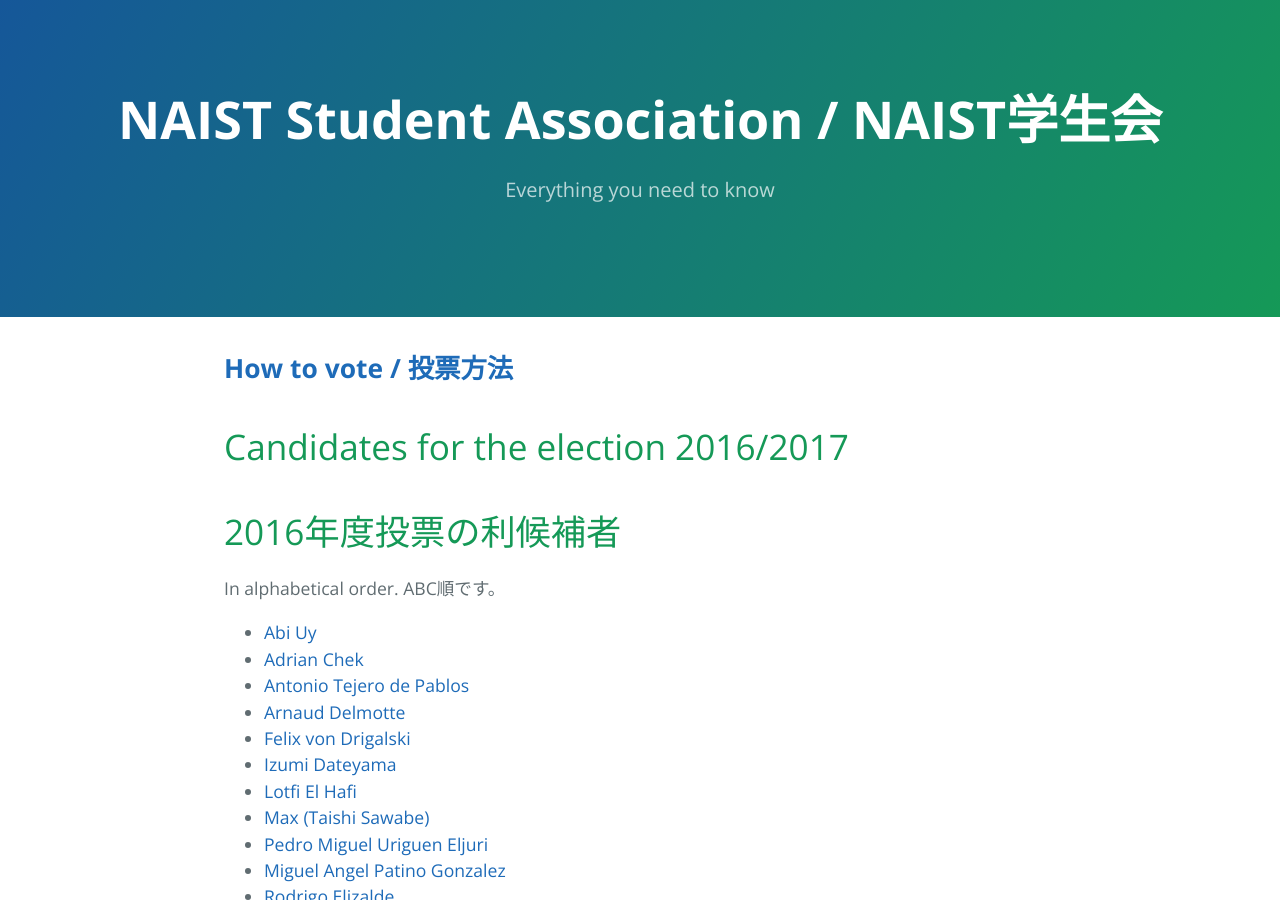
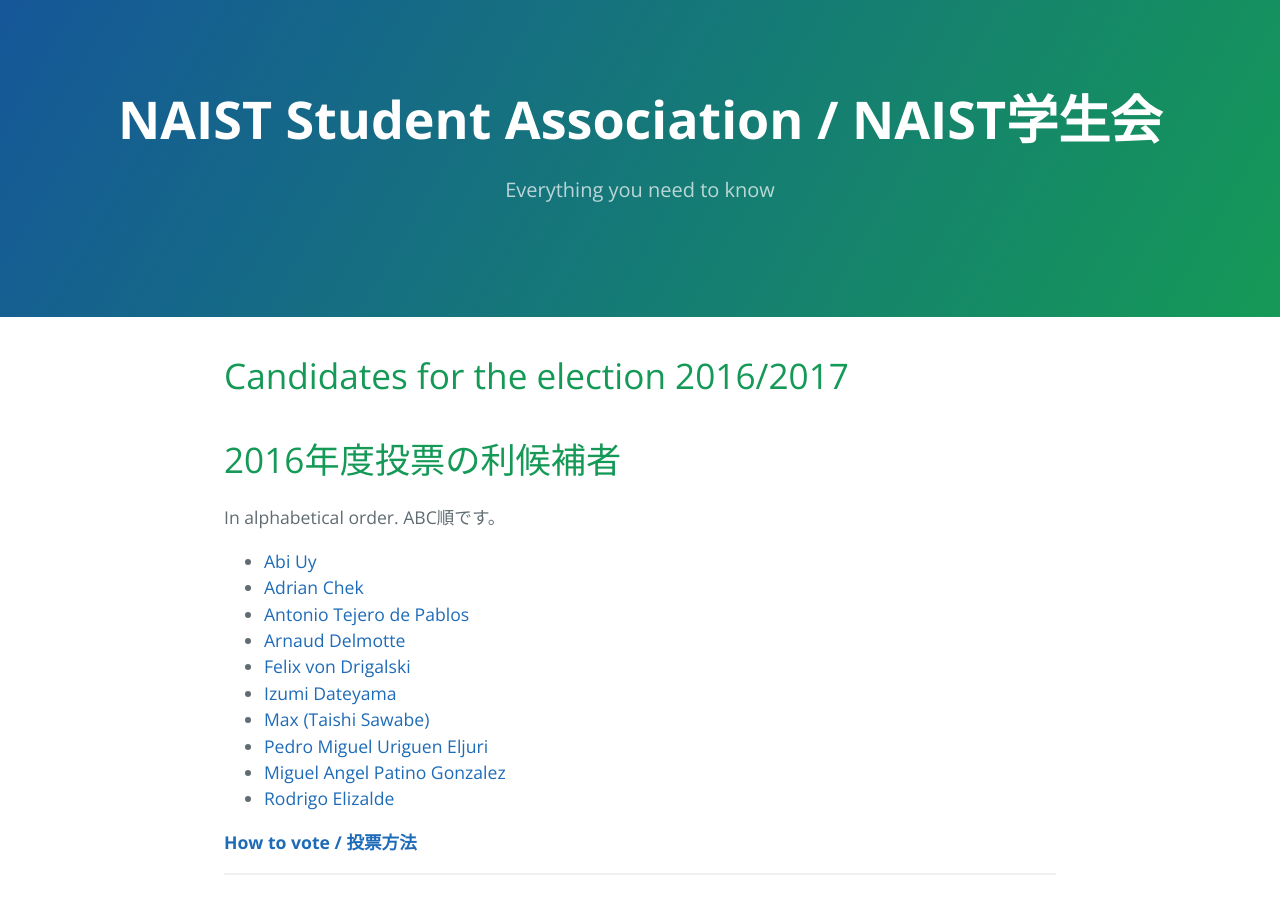
Before and after one commit to felixvd/naist-gsk, a Jekyll site: the page built from election2016/candidates.md, in a window 1280 px wide and 900 px high. Built offline with Jekyll 4.4.1, drawn with Linux system fonts in a browser that asks for light colours; some of the changed text lies outside the part shown.

```diff
--- a/election2016/candidates.md
+++ b/election2016/candidates.md
@@ -19,12 +15,12 @@ In alphabetical order. ABC順です。
 - [Arnaud Delmotte](#arnaud)
 - [Felix von Drigalski](#felix)
 - [Izumi Dateyama](#izumi)
-- [Lotfi El Hafi](#lotfi)
 - [Max (Taishi Sawabe)](#max)
 - [Pedro Miguel Uriguen Eljuri](#pedro)
 - [Miguel Angel Patino Gonzalez](#miguel)
 - [Rodrigo Elizalde](#rodrigo)
 
+**[How to vote / 投票方法](../voting)**
 
 ---
 
@@ -82,11 +78,6 @@ NAISTの学生会で全員の学生生活の改善、キャンパス生活のた
 
 ---
 
-### <a name="lotfi"></a> **Lotfi El Hafi** (*IS, D3*)
-![](lotfi.jpg)
-
----
-
 ### <a name="max"></a> **Max (Taishi Sawabe)** (*IS, D1*)
 ![](max.jpg)
 
```
Also changed, not shown: other parts of election2016/candidates.md (+0 -4 lines), election2016/atsushi.jpg (added).
